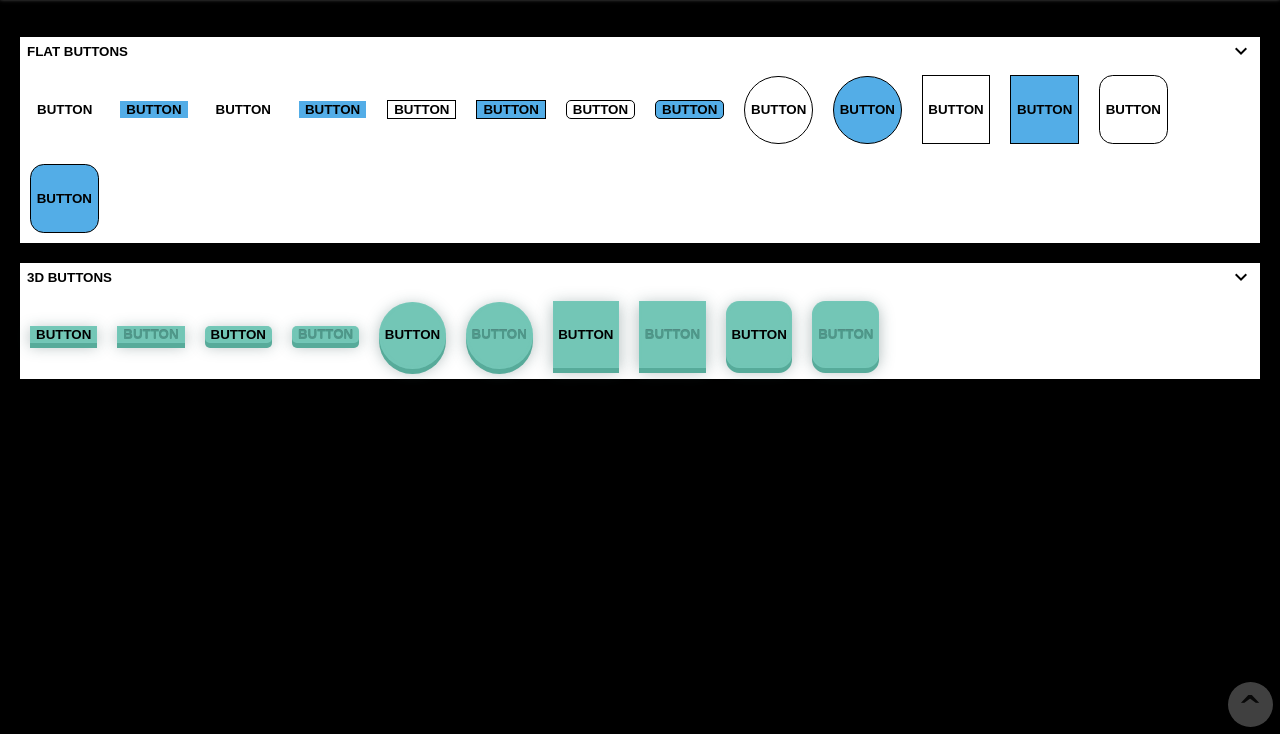
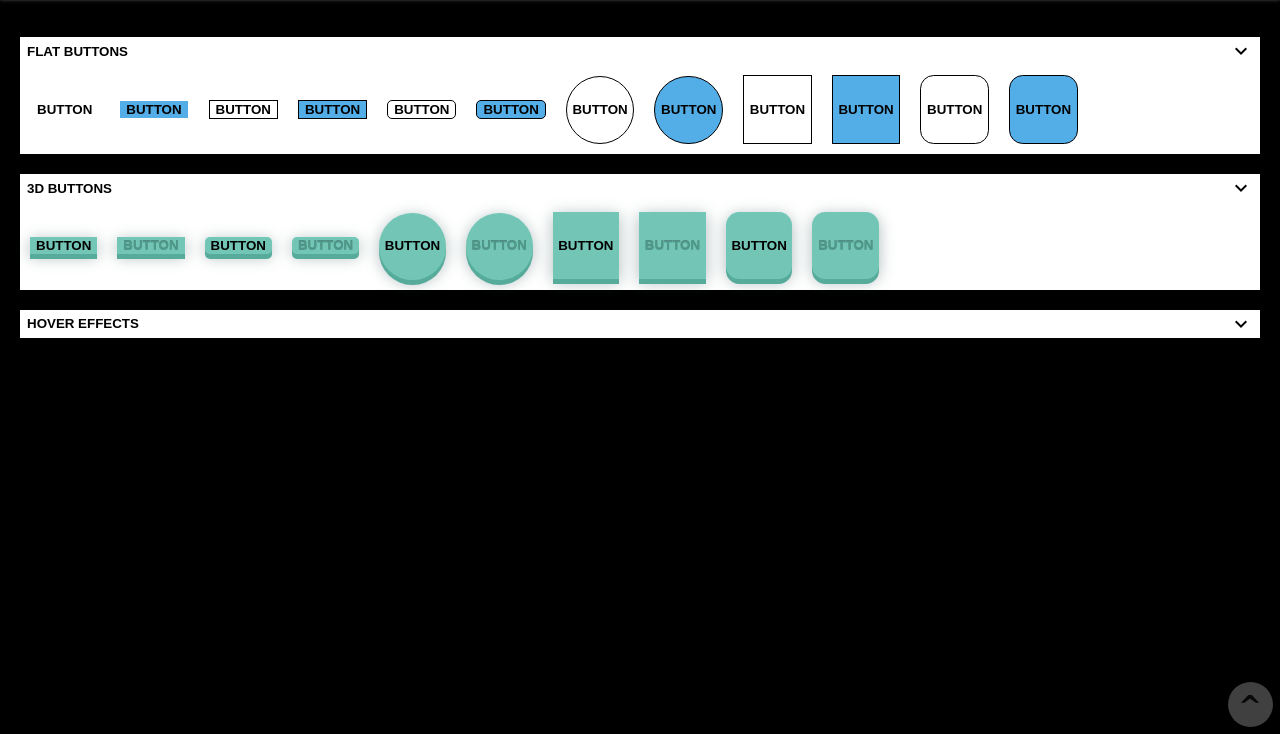
Before and after one commit to CJYProjects/buttoncollection, a plain HTML site: page index.html in a window 1280 px wide. Shown: the part 66-800 px from the top of the page. Drawn offline with Linux system fonts and the light colour scheme.

Commit message:
cleanup messy code

```diff
--- a/buttoncollection.css
+++ b/buttoncollection.css
@@ -10,6 +10,72 @@ body{
     text-align: center;
     font-family: Verdana;
     max-width: 100vw;
+}
+
+/* animation: jump 1.2s; */
+@keyframes jump{
+    0% {transform: translateY(10px);}
+    50% {transform: translateY(-20px);}
+    100% {transform: translateY(0px);}
+}
+
+/* animation: bounce 1s; */
+@keyframes bounce{
+    0% {transform: translateY(10px);}
+    17% {transform: translateY(-20px);}
+    33% {transform: translateY(0px);}
+    49% {transform: translateY(-10px);}
+    65% {transform: translateY(0px);}
+    83% {transform: translateY(-5px);}
+    100% {transform: translateY(0px);}
+}
+
+/* animation: wiggle 1.5s linear infinite; */
+@keyframes wiggle{
+    0% {transform: rotate(10deg);}
+    25% {transform: rotate(-10deg);}
+    50% {transform: rotate(10deg);}
+    75% {transform: rotate(-10deg);}
+    100% {transform: rotate(10deg);}
+}
+
+/* animation: shake 1s; */
+@keyframes shake{
+    0% {transform: translateX(10px);}
+    17% {transform: translateX(-20px);}
+    33% {transform: translateX(0px);}
+    49% {transform: translateX(-10px);}
+    65% {transform: translateX(0px);}
+    83% {transform: translateX(-5px);}
+    100% {transform: translateX(0px);}
+}
+
+/* animation: struggle 0.6s; */
+@keyframes struggle{
+    0% {transform: skew(10deg, 10deg);}
+    25% {transform: skew(-10deg, -10deg);}
+    50% {transform: skew(10deg, 10deg);}
+    75% {transform: skew(-10deg, -10deg);}
+    100% {transform: skew(10deg, 10deg);}
+}
+
+/* animation: bloat 1s; */
+@keyframes bloat{
+    0% {transform: scale(1.1, 1.1);}
+    50% {transform: scale(0.9, 0.9);}
+    100% {transform: scale(1, 1);}
+}
+
+@keyframes fill{
+
+}
+
+@keyframes press{
+
+}
+
+@keyframes trace{
+
 }
 
 header h1{
@@ -120,11 +186,11 @@ header h1{
     background: #53ADE7;
 }
 /* rounded rectangle */
-#six, #ten, #seventeen, #eighteen{
+.rounded-rectangle-button{
     border-radius: 5px;
 }
 /* circle */
-#four, #eleven, #nineteen, #twenty{
+.circle-button{
     border-radius: 50%;
     height: 5em;
     width: 5em;
@@ -134,14 +200,14 @@ header h1{
     padding: 0;
 }
 /* square */
-#five, #twelve, #twentyone, #twentytwo{
+.square-button{
     height: 5em;
     width: 5em;
     box-sizing: content-box;
     padding: 0;
 }
 /* rounded square */
-#seven, #thirteen, #twentythree, #twentyfour{
+.rounded-square-button{
     height: 5em;
     width: 5em;
     box-sizing: content-box;
--- a/index.html
+++ b/index.html
@@ -24,38 +24,42 @@
             <div class = "content-wrapper" id = "flat-container">
                 <button class = "container-button" onclick="showOrHide('flat')"><span id="flat-text">Flat Buttons</span><i id="flat-arrow" class="material-icons arrow">expand_more</i></button>
                 <div class = "container" id = "flat">
-                    <!-- invisible button -->
-                    <button class = "button-sample invisible-button" id = "one"><span class = "button-title">Button</span></button>
-                    <button class = "button-sample invisible-button background-button" id = "eight"><span class = "button-title">Button</span></button>
-                    <button class = "button-sample invisible-button" id = "two"><span class = "button-title">Button</span></button>
-                    <button class = "button-sample invisible-button background-button" id = "fourteen"><span class = "button-title">Button</span></button>
-                    <!-- bordered button -->
-                    <button class = "button-sample bordered-button" id = "three"><span class = "button-title">Button</span></button>
-                    <button class = "button-sample bordered-button background-button" id = "nine"><span class = "button-title">Button</span></button>
-                    <button class = "button-sample bordered-button" id = "six"><span class = "button-title">Button</span></button>
-                    <button class = "button-sample bordered-button background-button" id = "ten"><span class = "button-title">Button</span></button>
-                    <button class = "button-sample bordered-button" id = "four"><span class = "button-title">Button</span></button>
-                    <button class = "button-sample bordered-button background-button" id = "eleven"><span class = "button-title">Button</span></button>
-                    <button class = "button-sample bordered-button" id = "five"><span class = "button-title">Button</span></button>
-                    <button class = "button-sample bordered-button background-button" id = "twelve"><span class = "button-title">Button</span></button>
-                    <button class = "button-sample bordered-button" id = "seven"><span class = "button-title">Button</span></button>
-                    <button class = "button-sample bordered-button background-button" id = "thirteen"><span class = "button-title">Button</span></button>
+                    <!-- invisible buttons -->
+                    <button class = "button-sample invisible-button"><span class = "button-title">Button</span></button>
+                    <button class = "button-sample invisible-button background-button"><span class = "button-title">Button</span></button>
+                    <!-- bordered buttons -->
+                    <button class = "button-sample bordered-button"><span class = "button-title">Button</span></button>
+                    <button class = "button-sample bordered-button background-button"><span class = "button-title">Button</span></button>
+                    <button class = "button-sample bordered-button rounded-rectangle-button"><span class = "button-title">Button</span></button>
+                    <button class = "button-sample bordered-button rounded-rectangle-button background-button"><span class = "button-title">Button</span></button>
+                    <button class = "button-sample bordered-button circle-button"><span class = "button-title">Button</span></button>
+                    <button class = "button-sample bordered-button circle-button background-button"><span class = "button-title">Button</span></button>
+                    <button class = "button-sample bordered-button square-button"><span class = "button-title">Button</span></button>
+                    <button class = "button-sample bordered-button square-button background-button"><span class = "button-title">Button</span></button>
+                    <button class = "button-sample bordered-button rounded-square-button"><span class = "button-title">Button</span></button>
+                    <button class = "button-sample bordered-button rounded-square-button background-button"><span class = "button-title">Button</span></button>
                 </div>
             </div>
 
             <div class = "content-wrapper" id = "threed-container">
                 <button class = "container-button" onclick="showOrHide('flat')"><span id="3d-text">3D Buttons</span><i id="flat-arrow" class="material-icons arrow">expand_more</i></button>
                 <div class = "container" id = "threed">
-                    <button class = "button-sample invisible-button threed-btn" id = "fifteen"><span class = "button-title">Button</span></button>
-                    <button class = "button-sample invisible-button threed-btn" id = "sixteen"><span class = "button-title threed-button-title">Button</span></button>
-                    <button class = "button-sample invisible-button threed-btn" id = "seventeen"><span class = "button-title">Button</span></button>
-                    <button class = "button-sample invisible-button threed-btn" id = "eighteen"><span class = "button-title threed-button-title">Button</span></button>
-                    <button class = "button-sample invisible-button threed-btn" id = "nineteen"><span class = "button-title">Button</span></button>
-                    <button class = "button-sample invisible-button threed-btn" id = "twenty"><span class = "button-title threed-button-title">Button</span></button>
-                    <button class = "button-sample invisible-button threed-btn" id = "twentyone"><span class = "button-title">Button</span></button>
-                    <button class = "button-sample invisible-button threed-btn" id = "twentytwo"><span class = "button-title threed-button-title">Button</span></button>
-                    <button class = "button-sample invisible-button threed-btn" id = "twentythree"><span class = "button-title">Button</span></button>
-                    <button class = "button-sample invisible-button threed-btn" id = "twentyfour"><span class = "button-title threed-button-title">Button</span></button>
+                    <button class = "button-sample invisible-button threed-btn"><span class = "button-title">Button</span></button>
+                    <button class = "button-sample invisible-button threed-btn"><span class = "button-title threed-button-title">Button</span></button>
+                    <button class = "button-sample invisible-button rounded-rectangle-button threed-btn"><span class = "button-title">Button</span></button>
+                    <button class = "button-sample invisible-button rounded-rectangle-button threed-btn"><span class = "button-title threed-button-title">Button</span></button>
+                    <button class = "button-sample invisible-button circle-button threed-btn"><span class = "button-title">Button</span></button>
+                    <button class = "button-sample invisible-button circle-button threed-btn"><span class = "button-title threed-button-title">Button</span></button>
+                    <button class = "button-sample invisible-button square-button threed-btn"><span class = "button-title">Button</span></button>
+                    <button class = "button-sample invisible-button square-button threed-btn"><span class = "button-title threed-button-title">Button</span></button>
+                    <button class = "button-sample invisible-button rounded-square-button threed-btn"><span class = "button-title">Button</span></button>
+                    <button class = "button-sample invisible-button rounded-square-button threed-btn"><span class = "button-title threed-button-title">Button</span></button>
+                </div>
+            </div>
+            <div class = "content-wrapper" id = "hover-container">
+                <button class = "container-button" onclick="showOrHide('flat')"><span id="3d-text">Hover Effects</span><i id="flat-arrow" class="material-icons arrow">expand_more</i></button>
+                <div class = "container" id = "threed">
+
                 </div>
             </div>
         </div>
```
